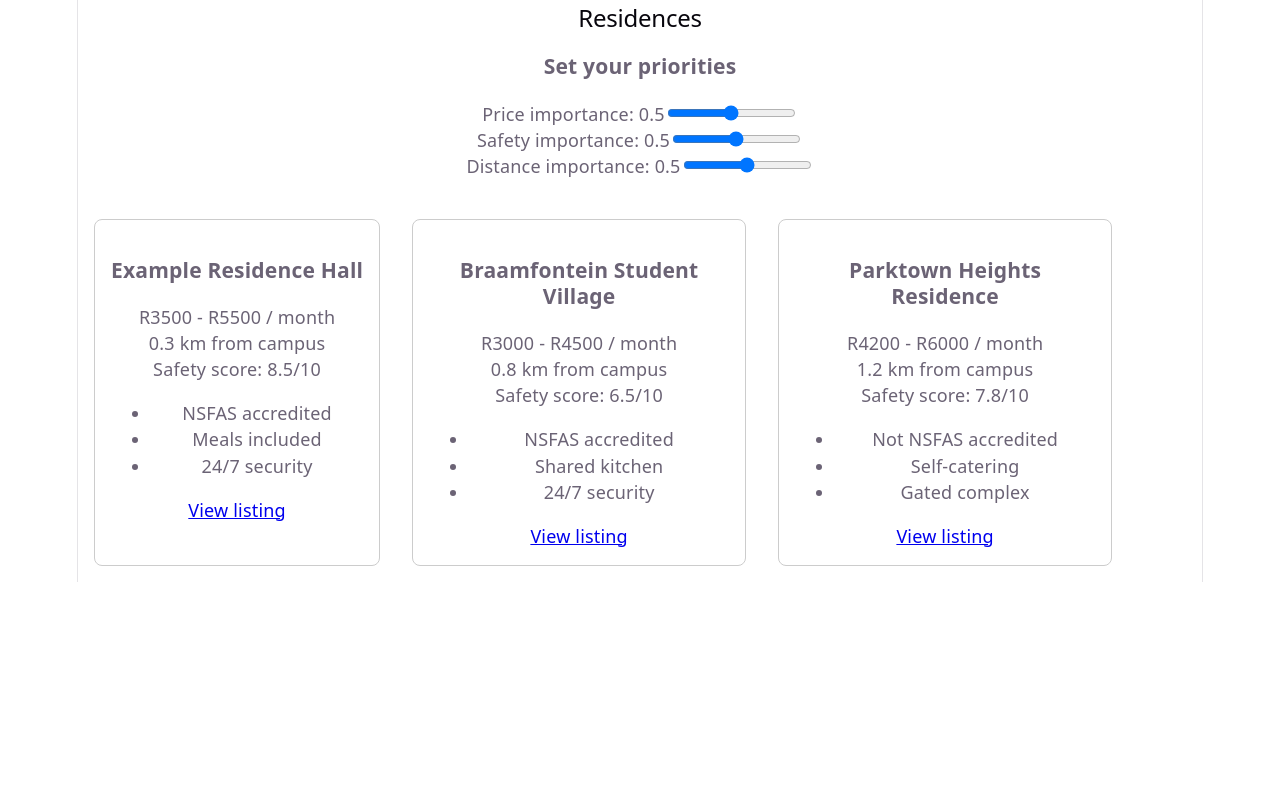
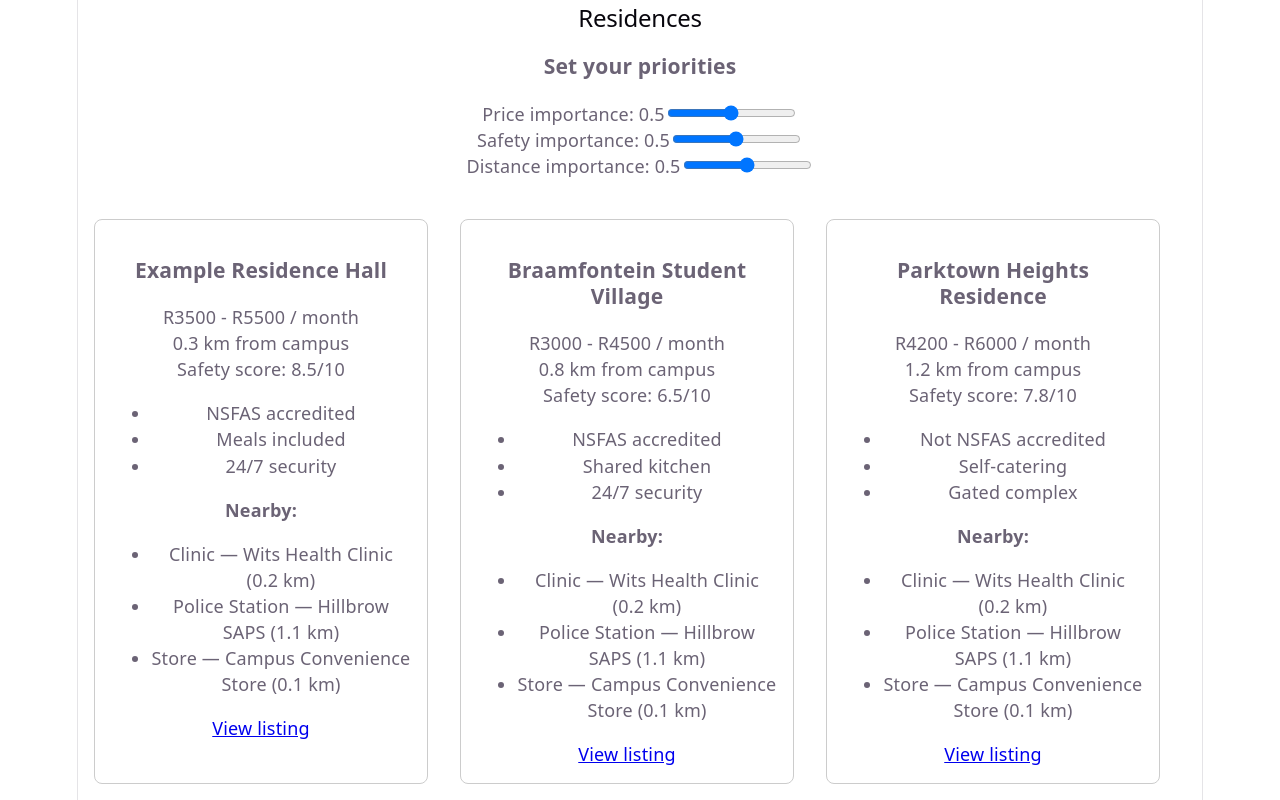
Before and after one commit to BrightBegin/campus-navigator, a React (Vite) app: page / in a window 1280 px wide. Shown: the part 455-1255 px from the top of the page. Before the commit the page ends 1037 px from the top, so only its background shows below. Built offline with nearby package versions, Linux system fonts and the light colour scheme.

Commit message:
Add nearby facilities to residences

```diff
--- a/src/components/ResidenceCard.jsx
+++ b/src/components/ResidenceCard.jsx
@@ -12,6 +12,20 @@ function ResidenceCard({ residence }) {
           <li key={index}>{fact}</li>
         ))}
       </ul>
+
+      {residence.nearbyFacilities && (
+        <>
+          <p style={{ marginBottom: "4px", fontWeight: "bold" }}>Nearby:</p>
+          <ul>
+            {residence.nearbyFacilities.map((facility, index) => (
+              <li key={index}>
+                {facility.type} — {facility.name} ({facility.distanceKm} km)
+              </li>
+            ))}
+          </ul>
+        </>
+      )}
+
       <a href={residence.listingUrl} target="_blank" rel="noopener noreferrer">
         View listing
       </a>
--- a/src/data/wits.json
+++ b/src/data/wits.json
@@ -18,7 +18,7 @@
     }
   ],
   "residences": [
-    {
+        {
       "id": "res-001",
       "name": "Example Residence Hall",
       "type": "on-campus",
@@ -27,7 +27,12 @@
       "distanceToCampusKm": 0.3,
       "safetyScore": 8.5,
       "keyFacts": ["NSFAS accredited", "Meals included", "24/7 security"],
-      "listingUrl": "https://example.com/residence-listing"
+      "listingUrl": "https://example.com/residence-listing",
+      "nearbyFacilities": [
+        { "type": "Clinic", "name": "Wits Health Clinic", "distanceKm": 0.2 },
+        { "type": "Police Station", "name": "Hillbrow SAPS", "distanceKm": 1.1 },
+        { "type": "Store", "name": "Campus Convenience Store", "distanceKm": 0.1 }
+      ]
     },
         {
       "id": "res-002",
@@ -38,7 +43,12 @@
       "distanceToCampusKm": 1.2,
       "safetyScore": 7.8,
       "keyFacts": ["Not NSFAS accredited", "Self-catering", "Gated complex"],
-      "listingUrl": "https://example.com/residence-listing-2"
+      "listingUrl": "https://example.com/residence-listing-2",
+      "nearbyFacilities": [
+        { "type": "Clinic", "name": "Wits Health Clinic", "distanceKm": 0.2 },
+        { "type": "Police Station", "name": "Hillbrow SAPS", "distanceKm": 1.1 },
+        { "type": "Store", "name": "Campus Convenience Store", "distanceKm": 0.1 }
+      ]
     },
     {
       "id": "res-003",
@@ -49,7 +59,12 @@
       "distanceToCampusKm": 0.8,
       "safetyScore": 6.5,
       "keyFacts": ["NSFAS accredited", "Shared kitchen", "24/7 security"],
-      "listingUrl": "https://example.com/residence-listing-3"
+      "listingUrl": "https://example.com/residence-listing-3",
+      "nearbyFacilities": [
+        { "type": "Clinic", "name": "Wits Health Clinic", "distanceKm": 0.2 },
+        { "type": "Police Station", "name": "Hillbrow SAPS", "distanceKm": 1.1 },
+        { "type": "Store", "name": "Campus Convenience Store", "distanceKm": 0.1 }
+      ]
     }
 
   ]
```
